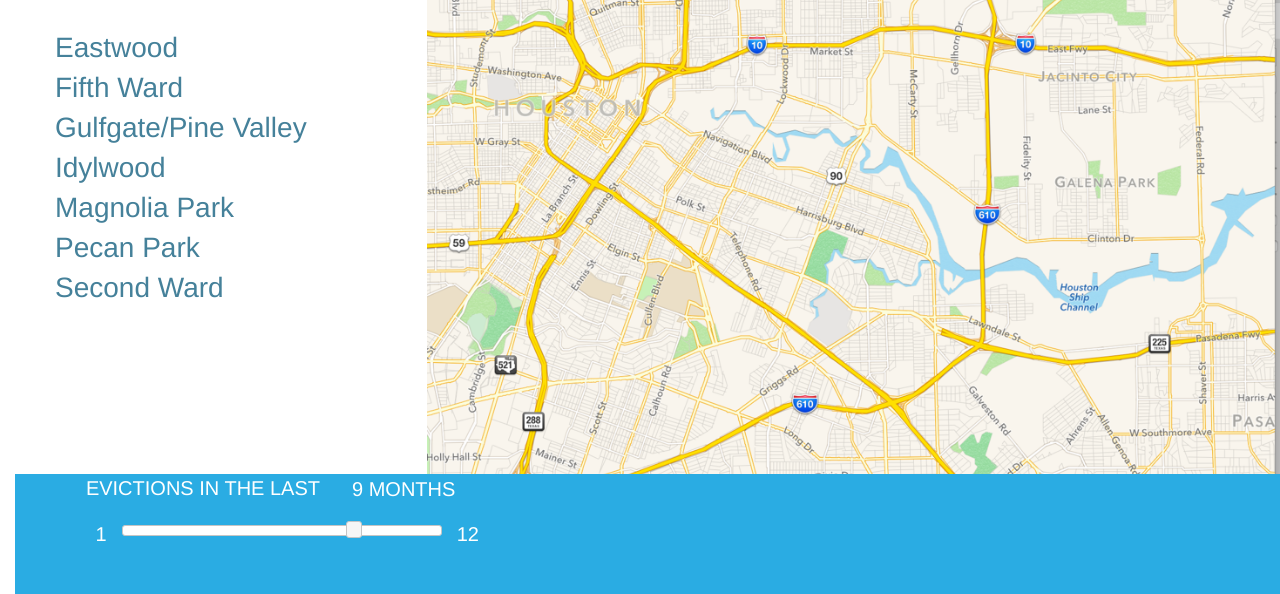
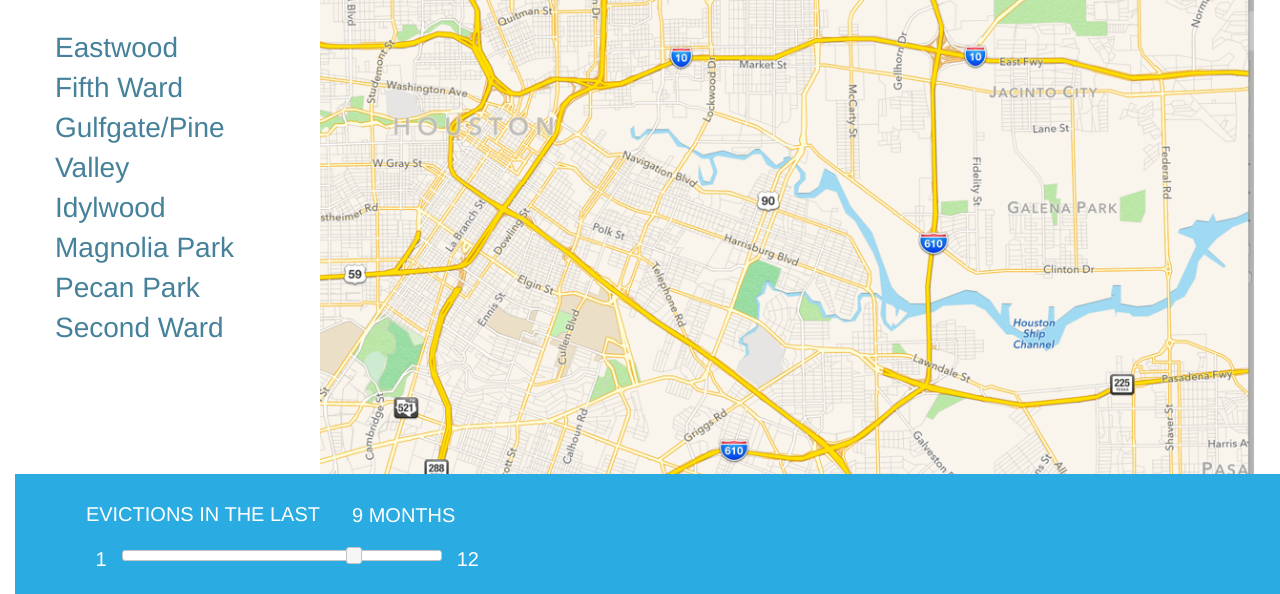
Before and after one commit to markmichael/homelinemockup, a plain HTML site: page index.html in a window 1280 px wide. Shown: the part 206-800 px from the top of the page. Drawn offline with nearby package versions, Linux system fonts and the light colour scheme.

Commit message:
adjust map and neighborhood size

```diff
--- a/stylesheet.css
+++ b/stylesheet.css
@@ -28,11 +28,14 @@
 	background: url('precinct6.png');
 	height:70vh;
 	background-size:100%;
+	right:0px;
+	width:73vw !important;
 }
 .neighborhoods{
 	color:#45819a;
 	font-size:28px;
 	padding-left:10px;
+	width:25vw !important;
 }
 .neighborhood-title{
 	padding-left:10px;
@@ -47,6 +50,7 @@
 	height:15vh;
 	position:absolute;
 	bottom:0;
+	padding-top:2%;
 }
 .footertitle{
 	color:white;
```
